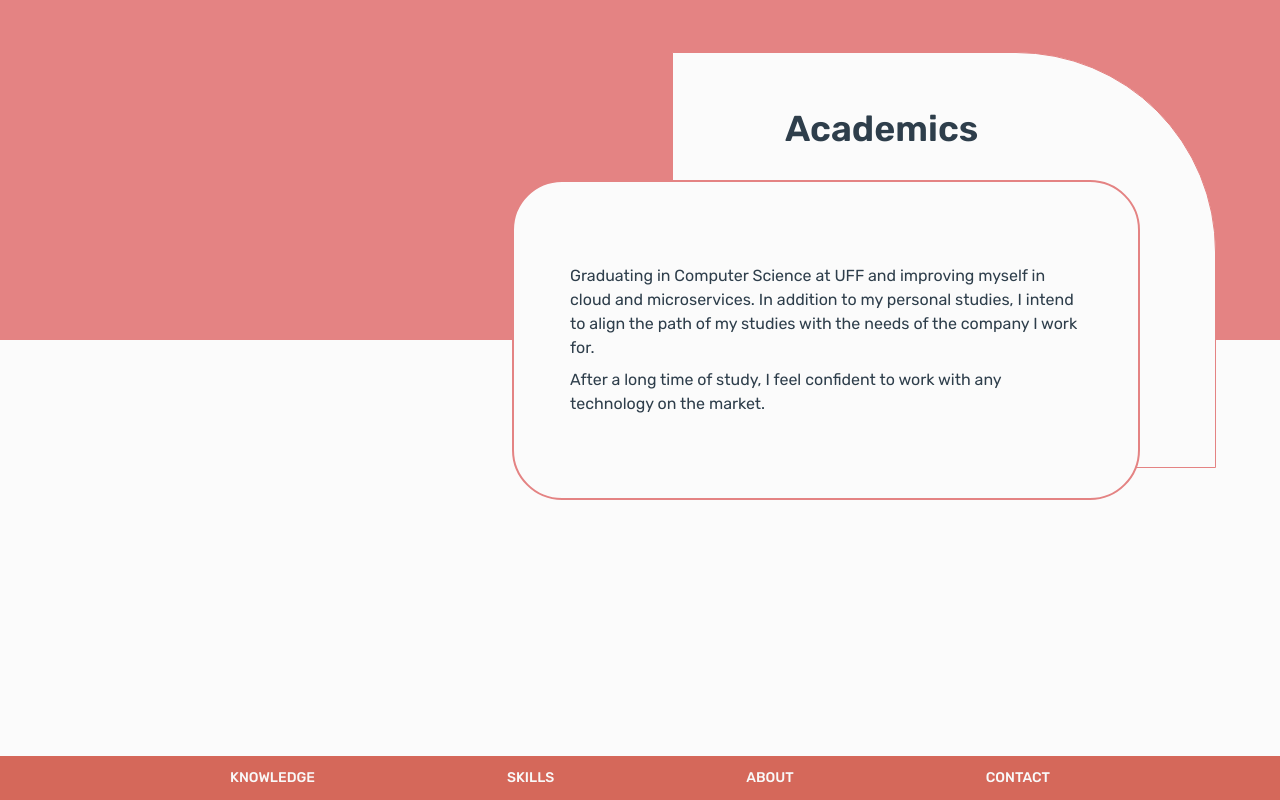
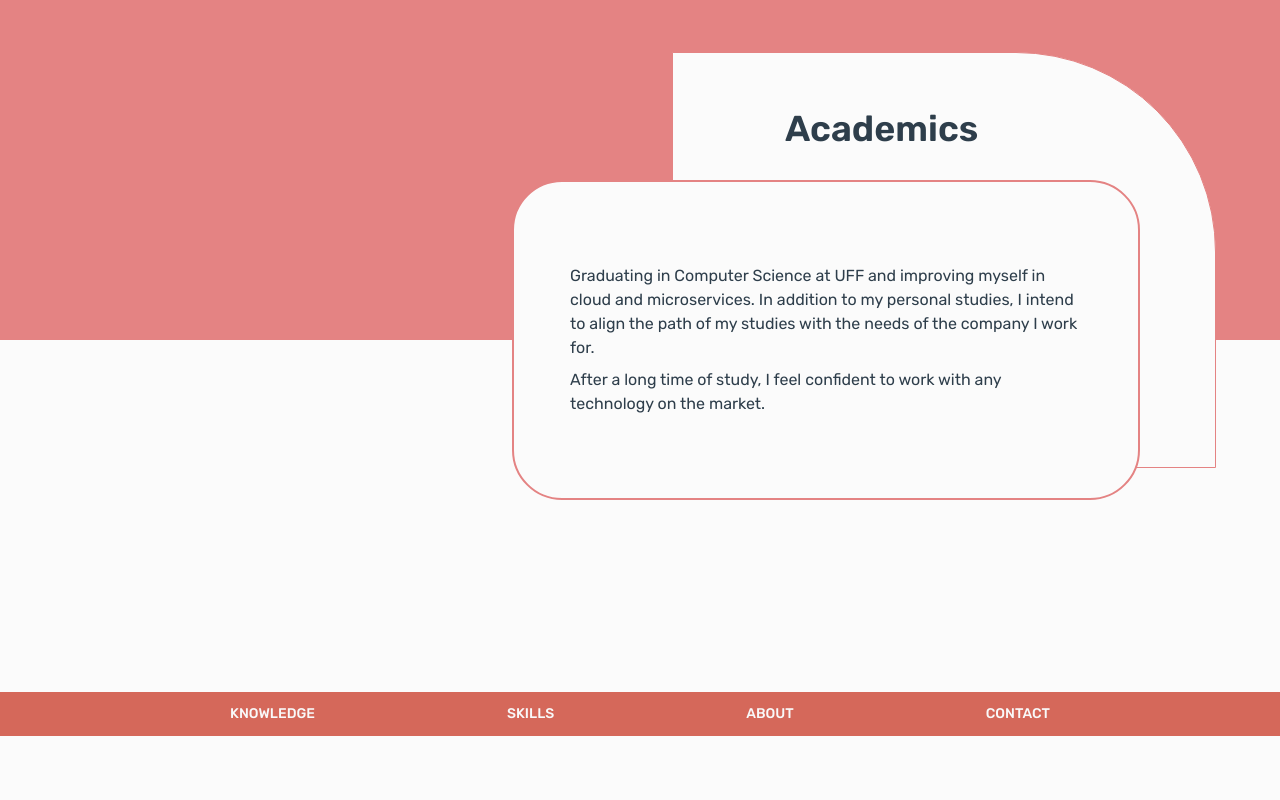
Before and after one commit to felipemalli/portfolio, a React (Vite) app: page / in a window 1280 px wide. Shown: the part 2365-3165 px from the top of the page. After the commit the page ends 3101 px from the top, so only its background shows below. Built offline with nearby package versions, Linux system fonts and the light colour scheme.

Commit message:
style: ajust footer margin

```diff
--- a/src/components/about-section/AboutSection.tsx
+++ b/src/components/about-section/AboutSection.tsx
@@ -38,7 +38,7 @@ export const AboutSection: React.FC = () => {
 
               md:w-[544px] md:-ml-20 min-h-[416px]
 
-              md:rounded-tr-[200px] bg-secondary-500 lg:border border-primary-300 -z-10'>
+              md:rounded-tr-[200px] bg-secondary-500 md:border border-primary-300 -z-10'>
               <h2 className='absolute top-14 font-semibold text-3xl md:text-4xl left-1/2 -translate-x-1/2 md:translate-x-0 md:left-28 text-customBlue-700'>
               Academics
               </h2>
--- a/src/components/footer/Footer.tsx
+++ b/src/components/footer/Footer.tsx
@@ -3,7 +3,7 @@ import { NavOptionNavigation } from '../shared/Nav/NavOptionNavigation';
 
 export const Footer: React.FC = () => {
   return (
-    <footer className='flex justify-center p-3 mt-64 bg-primary-500'>
+    <footer className='flex justify-center p-3 mt-40 md:mt-48 bg-primary-500'>
       <p className='hidden 2xl:flex 2xl:absolute lg:left-10 font-medium text-sm text-secondary-700'>© 2023 Felipe Vahia Malliagros</p>
       <nav className='items-center space-x-5 md:space-x-20 lg:space-x-48 uppercase text-secondary-700 font-medium text-sm'>
         <NavOptionNavigation className='hover:opacity-80' componentId='content' areaNameNav='knowledge'>Knowledge</NavOptionNavigation>
```
